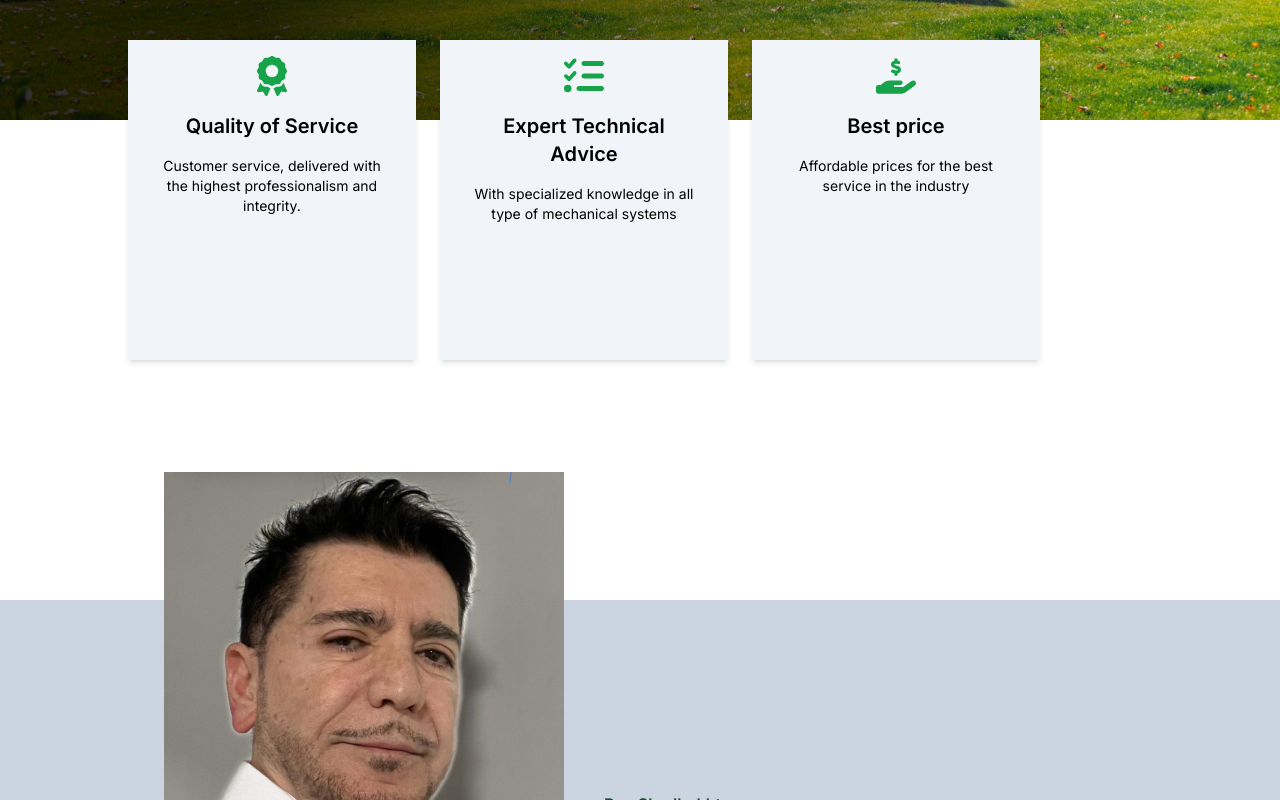
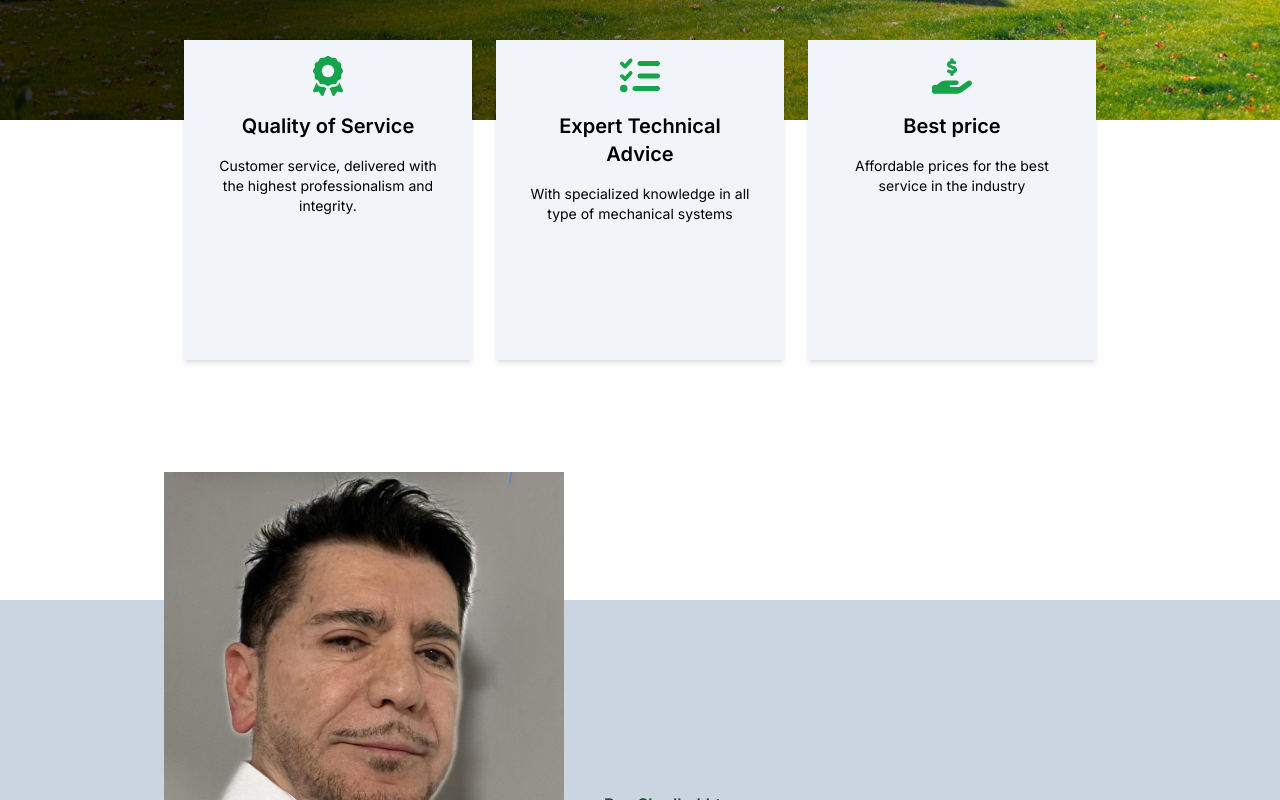
Before and after one commit to andres-ldr/ben-home-inspector, a Next.js app: page / in a window 1280 px wide. Shown: the part 680-1480 px from the top of the page. Built offline with nearby package versions, Linux system fonts and the light colour scheme.

Commit message:
edit: alignement cards

```diff
--- a/src/app/page.tsx
+++ b/src/app/page.tsx
@@ -8,7 +8,7 @@ const Home = () => {
     <main>
       <Hero />
       <section
-        className='max-w-[80%] mx-auto sm:h-[30rem] flex flex-col sm:flex-row justify-start items-center sm:items-start gap-6 py-24
+        className='max-w-[80%] mx-auto sm:h-[30rem] flex flex-col sm:flex-row justify-center items-center sm:items-start gap-6 py-24
       '
       >
         <div className='bg-slate-100 sm:w-72 sm:h-80 sm:-translate-y-44 flex flex-col justify-start items-center py-4 px-8 gap-4 shadow-md text-center'>
```
